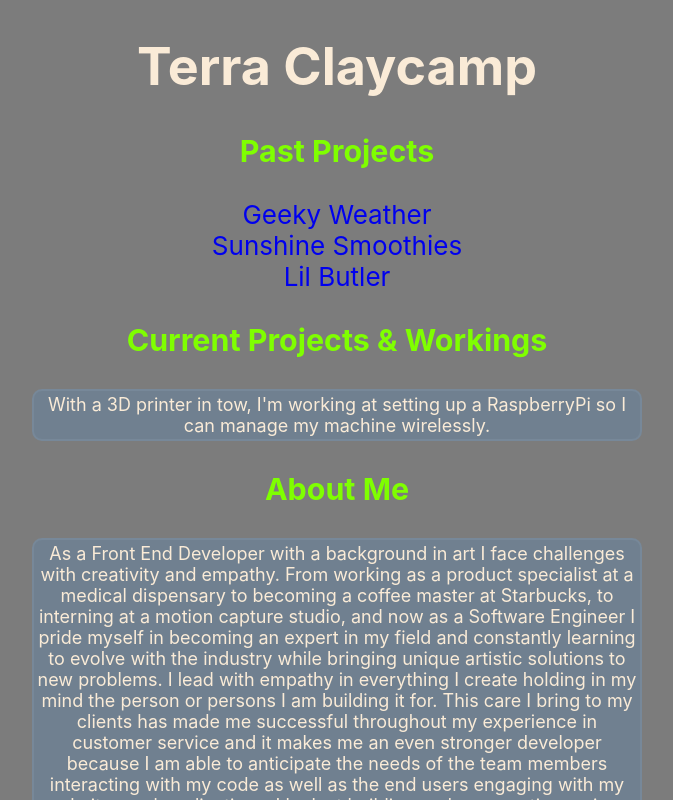
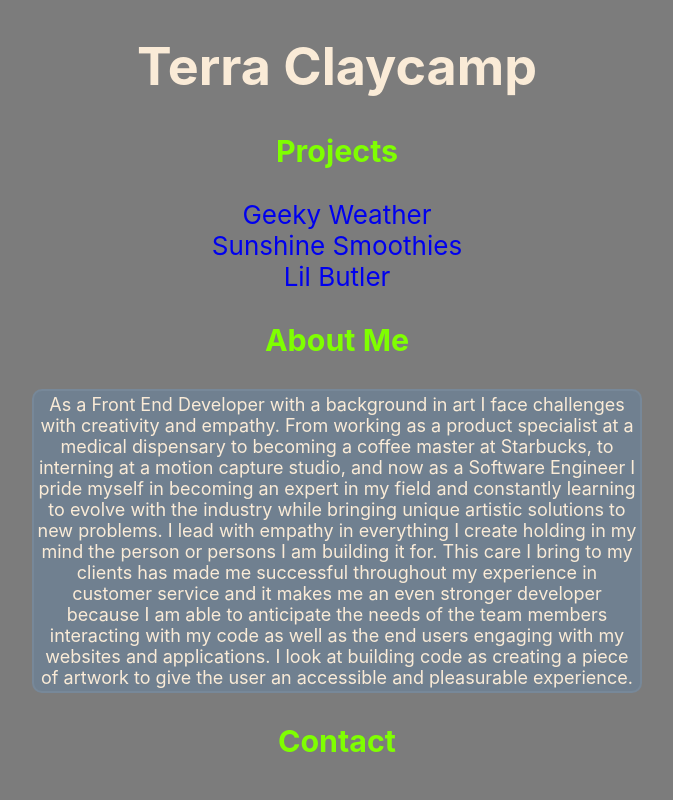
Before and after one commit to invaderZimm77/invaderZimm77.github.io, a React (Create React App) app: page / in a window 1280 px wide. Shown: the top 800 px of the page, without its empty margins (303-976 px from the left). Built offline with nearby package versions, Linux system fonts and the light colour scheme.

Commit message:
deleted useless info

```diff
--- a/src/App.js
+++ b/src/App.js
@@ -6,7 +6,7 @@ function App() {
     <div className="">
       <h1>Terra Claycamp</h1>
 
-      <h3>Past Projects</h3>
+      <h3>Projects</h3>
       <a href="https://github.com/invaderZimm77/Project_01-gkyWeather">
         Geeky Weather
       </a>
@@ -16,12 +16,6 @@ function App() {
       </a>
       <br />
       <a href="https://github.com/invaderZimm77/Little_Butler">Lil Butler</a>
-
-      <h3>Current Projects & Workings</h3>
-      <p>
-        With a 3D printer in tow, I'm working at setting up a RaspberryPi so I
-        can manage my machine wirelessly.
-      </p>
 
       <h3>About Me</h3>
       <p>
```
